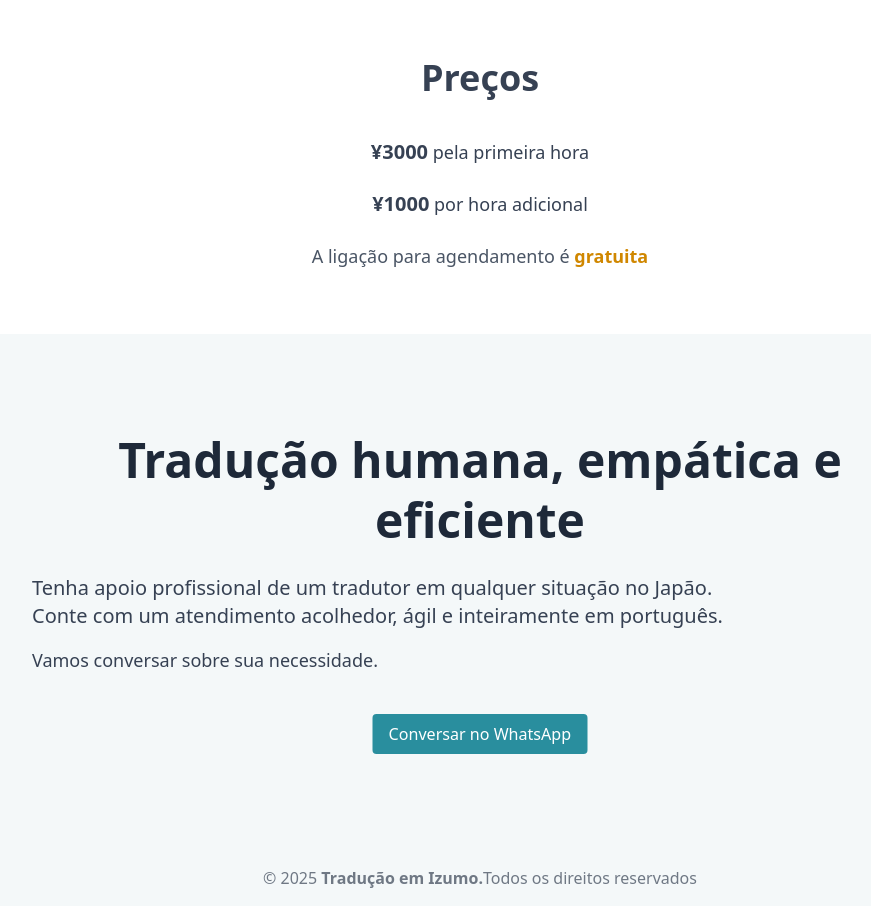
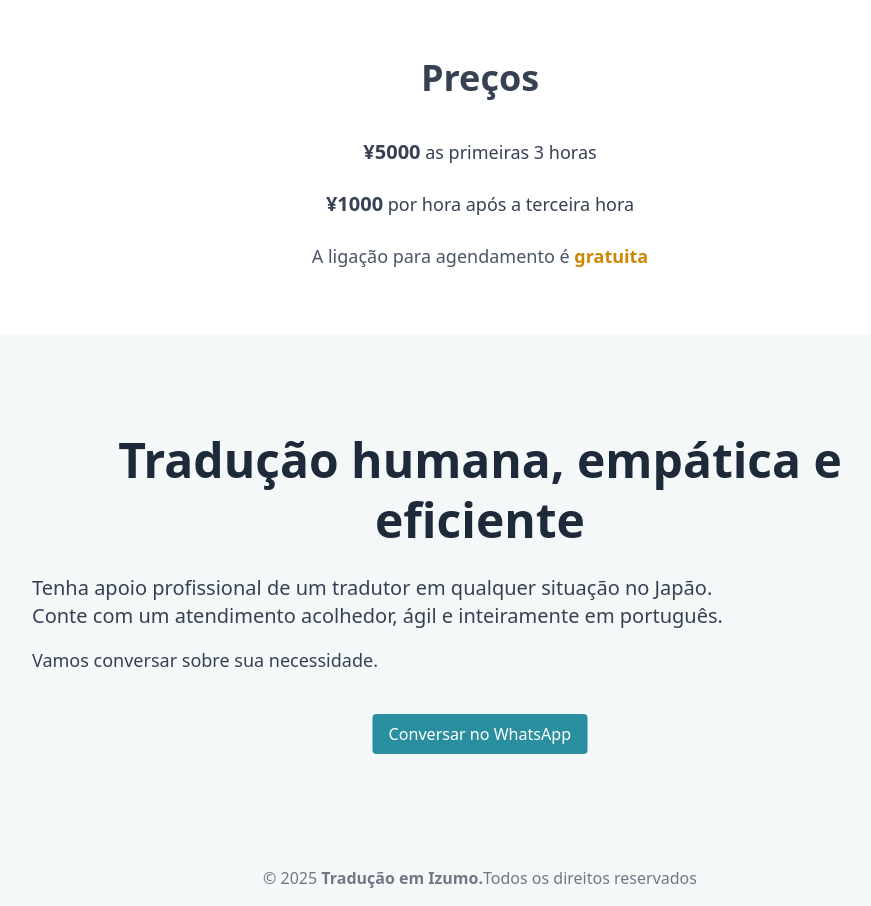
Before and after one commit to LucasCatuyama/tsuyaku-landing, a React (Vite) app: page / in a window 1280 px wide. Shown: the part 3180-4086 px from the top of the page, without its empty margins (160-1031 px from the left). Built offline with nearby package versions, Linux system fonts and the light colour scheme.

Commit message:
update price

```diff
--- a/src/layouts/Price.jsx
+++ b/src/layouts/Price.jsx
@@ -22,10 +22,10 @@ const Price = () => {
           viewport={{ once: true }}
         >
           <p>
-            <strong className="text-gray-700 text-xl">¥3000</strong> pela primeira hora
+            <strong className="text-gray-700 text-xl">¥5000</strong> as primeiras 3 horas
           </p>
           <p>
-            <strong className="text-gray-700 text-xl">¥1000</strong> por hora adicional
+            <strong className="text-gray-700 text-xl">¥1000</strong> por hora após a terceira hora
           </p>
           <p className="text-gray-600">
             A ligação para agendamento é <strong className="text-yellow-600">gratuita</strong>
```
